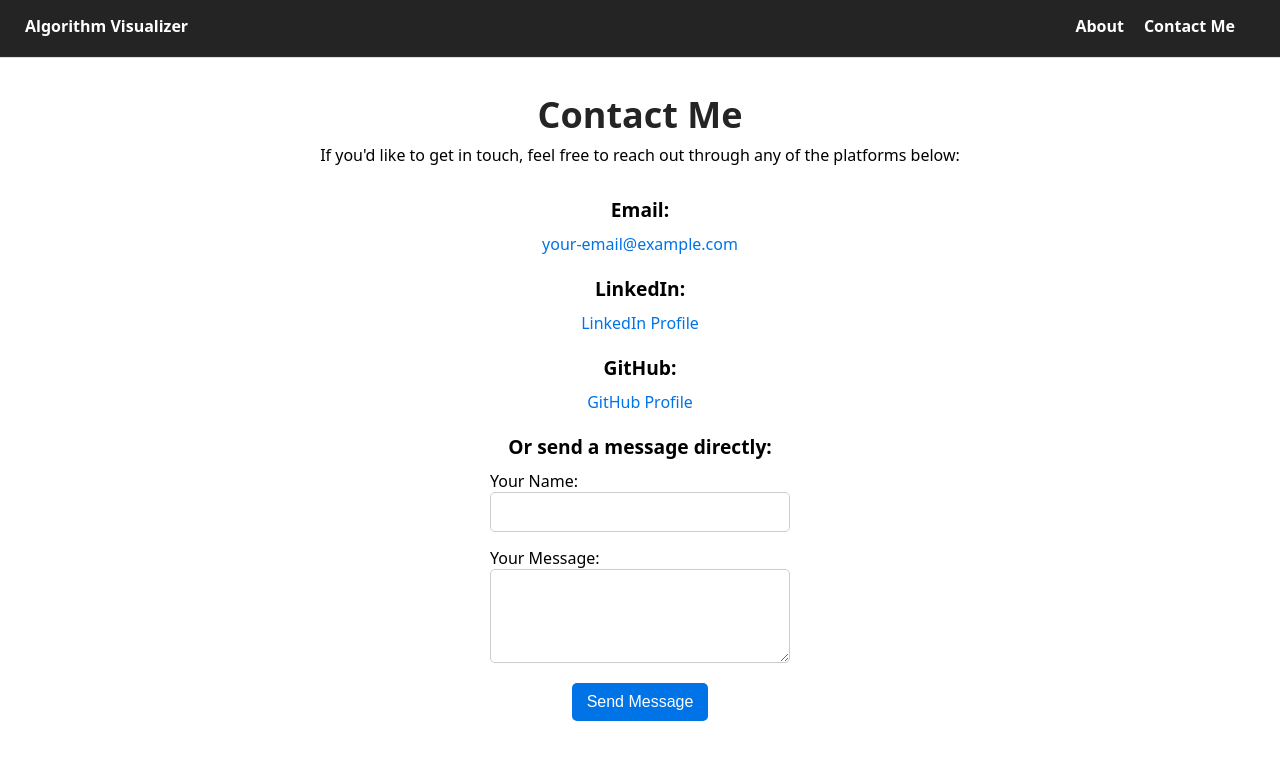
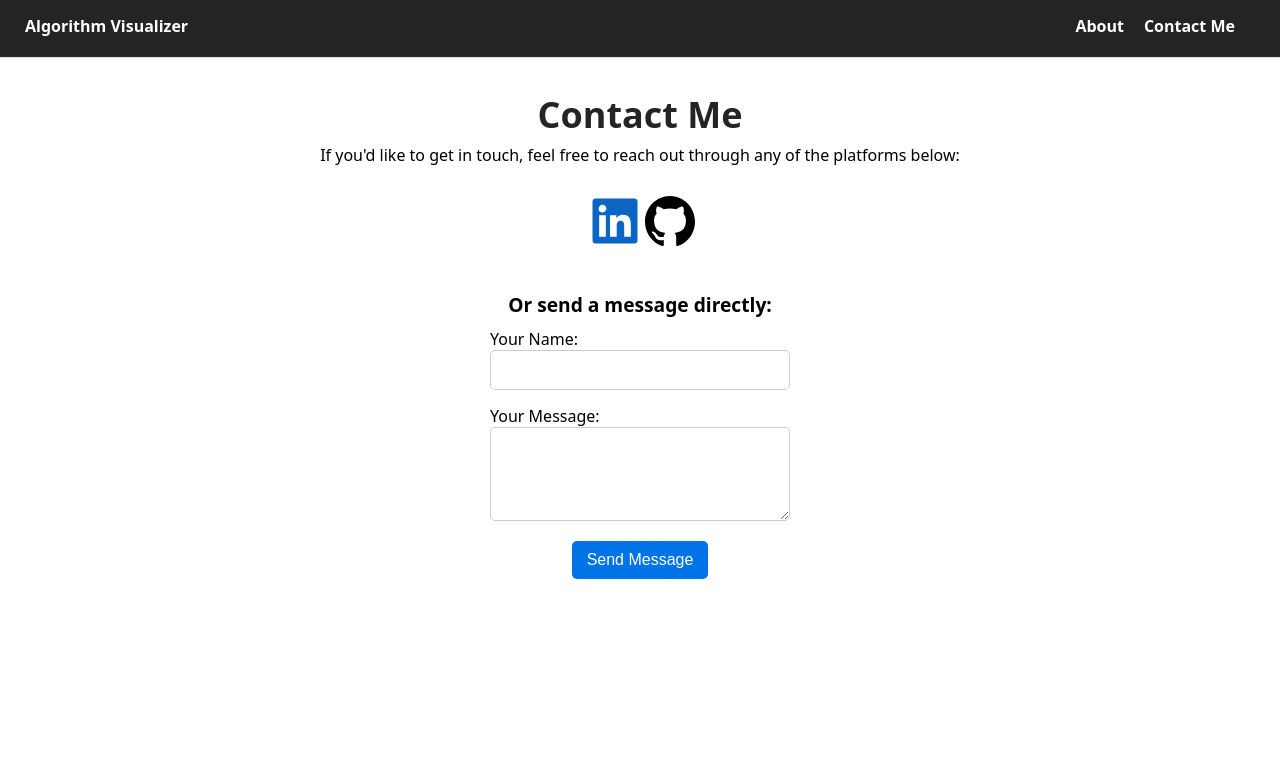
Before and after one commit to tcollm/algorithm-visualizer, a React (Vite) app: page /contact in a window 1280 px wide. Shown: the top 760 px of the page. Built offline with nearby package versions, Linux system fonts and the light colour scheme.

Commit message:
fix: edit styling on Contact Page
- Add links to socials.
- Add svgs for github and linkedin.

```diff
--- a/src/components/ContactPage/ContactPage.jsx
+++ b/src/components/ContactPage/ContactPage.jsx
@@ -11,36 +11,39 @@ const ContactPage = () => {
 
       <div className={styles.contactDetails}>
         <div className={styles.contactItem}>
-          <h3>Email:</h3>
-          <a href="mailto:your-email@example.com">your-email@example.com</a>
-        </div>
-
-        <div className={styles.contactItem}>
-          <h3>LinkedIn:</h3>
           <a
-            href="https://www.linkedin.com/in/your-profile"
+            href="https://www.linkedin.com/in/tyler-collingridge-811630290/"
             target="_blank"
             rel="noopener noreferrer"
           >
-            LinkedIn Profile
+            <img
+              src="../src/assets/linkedin-svgrepo-com.svg"
+              alt="Github"
+              width="60"
+              height="60"
+            />
           </a>
         </div>
 
         <div className={styles.contactItem}>
-          <h3>GitHub:</h3>
           <a
-            href="https://github.com/your-username"
+            href="https://github.com/tcollm"
             target="_blank"
             rel="noopener noreferrer"
           >
-            GitHub Profile
+            <img
+              src="../src/assets/github-142-svgrepo-com.svg"
+              alt="Github"
+              width="50"
+              height="50"
+            />
           </a>
         </div>
       </div>
 
       <h2>Or send a message directly:</h2>
       <form
-        action="mailto:your-email@example.com"
+        action="mailto:collingridgetyler@gmail.com"
         method="post"
         encType="text/plain"
       >
--- a/src/components/ContactPage/ContactPage.module.css
+++ b/src/components/ContactPage/ContactPage.module.css
@@ -6,15 +6,13 @@
 
 .contactDetails {
   margin: 20px 0;
+  display: flex;
+  align-items: center;
+  justify-content: center;
 }
 
 .contactItem {
   margin-bottom: 15px;
-}
-
-.contactItem h3 {
-  margin: 5px 0;
-  font-size: 1.2rem;
 }
 
 a {
```
Also changed, not shown: src/assets/github-142-svgrepo-com.svg (added), src/assets/linkedin-svgrepo-com.svg (added).
